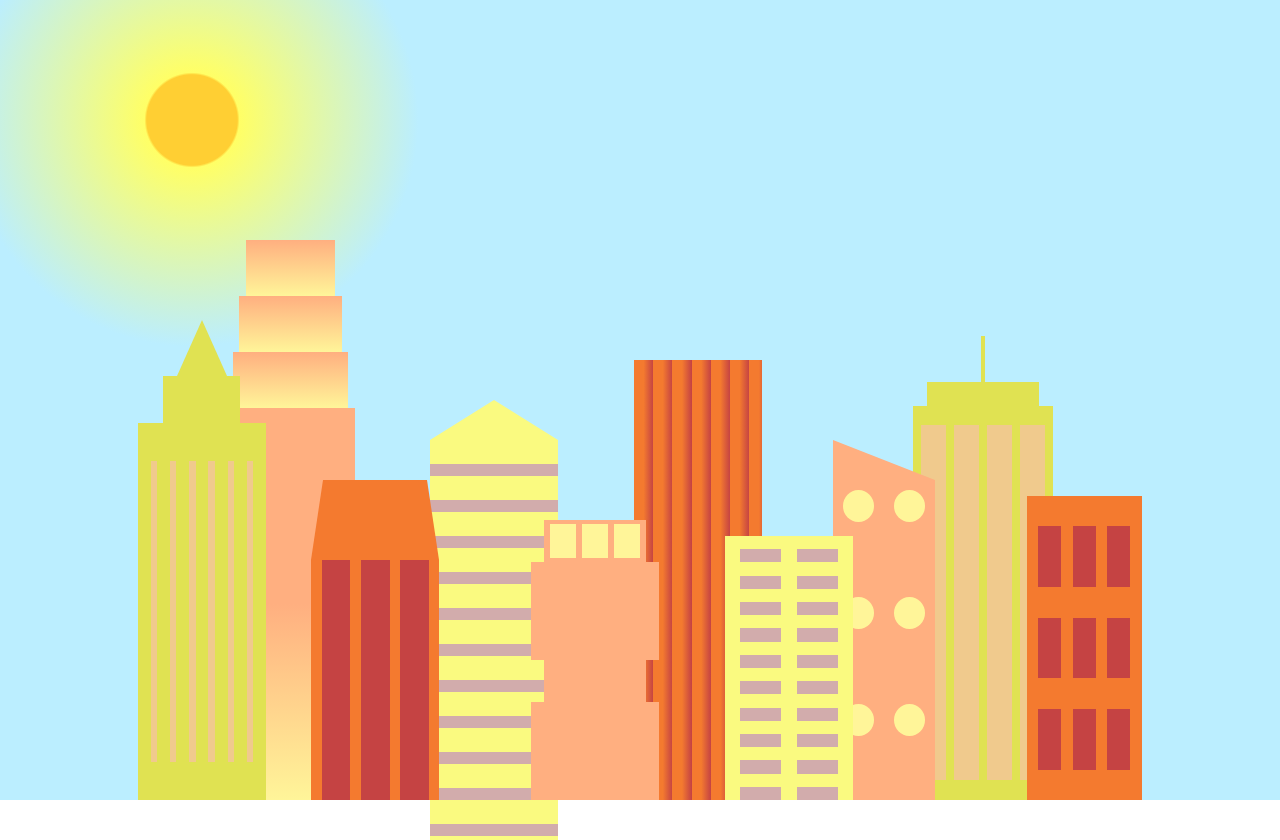
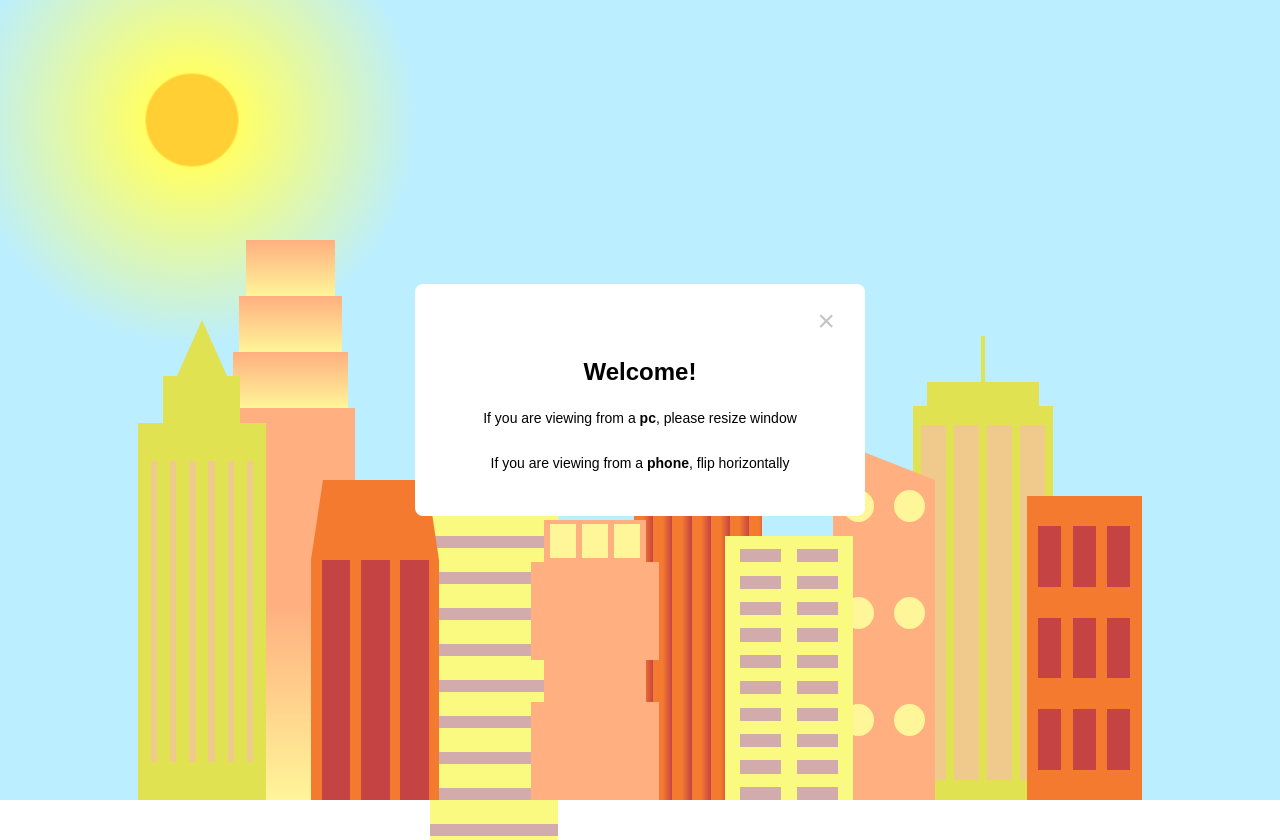
Before and after one commit to jenqm/skyline, a plain HTML site: page index.html in a window 1280 px wide. Drawn offline with Linux system fonts and the light colour scheme.

Commit message:
Update styles.css

```diff
--- a/styles.css
+++ b/styles.css
@@ -342,3 +342,43 @@
         );
     }
   }
+
+/*Start popup*/
+
+  *,
+  *:before,
+  *:after{
+      padding: 0;
+      margin: 0;
+      box-sizing: border-box;
+  }
+  .popup{
+      background-color: #ffffff;
+      width: 450px;
+      padding: 20px 30px;
+      position: absolute;
+      transform: translate(-50%,-50%);
+      left: 50%;
+      top: 50%;
+      border-radius: 8px;
+      font-family: "Poppins",sans-serif;
+      display: none;
+      text-align: center;
+  }
+
+  .popup button{
+      display: block;
+      margin:  0 0 20px auto;
+      background-color: transparent;
+      font-size: 30px;
+      color: #c5c5c5;
+      border: none;
+      outline: none;
+      cursor: pointer;
+  }
+  .popup p{
+      font-size: 14px;
+      text-align: center;
+      margin: 20px 0;
+      line-height: 25px;
+  }
```
